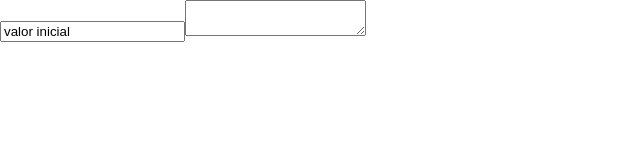
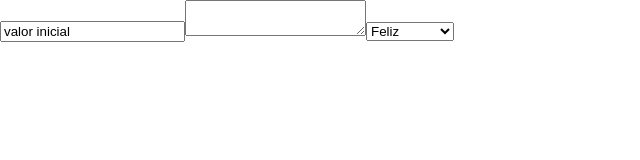
Before and after one commit to AndreArriaga94/forms, a React (Create React App) app: page / in a window 1280 px wide. Shown: the top 160 px of the page, without its empty margins (0-640 px from the left). Built offline with nearby package versions, Linux system fonts and the light colour scheme.

Commit message:
se agrega value para etiqueta select

```diff
--- a/src/App.js
+++ b/src/App.js
@@ -1,7 +1,7 @@
 import { useState } from "react"
 
 const App = () => {
-    const [value, setValue] = useState({normal: 'valor inicial', texto: ''})
+    const [value, setValue] = useState({normal: 'valor inicial', texto: '', select: 'feliz'})
     const handleChange = (e) => {
         // setValue({
         //     ...value,
@@ -19,6 +19,13 @@ const App = () => {
             {value.normal.length < 5 ? <span>longitud minima de 5</span> : null}
             <input type="text" name="normal" value={value.normal} onChange={handleChange}/>
             <textarea name="texto" onChange={handleChange} value={value.texto}/>
+
+            <select value={value.select} name="select" onChange={handleChange}>
+                <option value="">Seleccione</option>
+                <option value="feliz">Feliz</option>
+                <option value="triste">Triste</option>
+                <option value="enojado">Enojado</option>
+            </select>
         </div>
     )
 }
```
